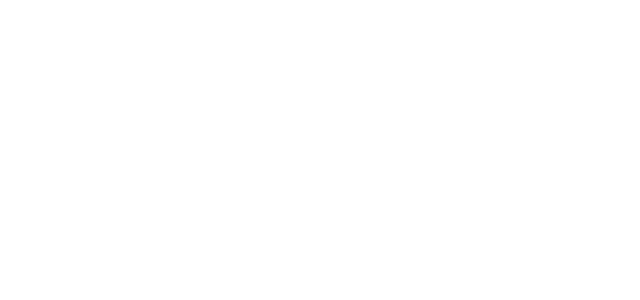
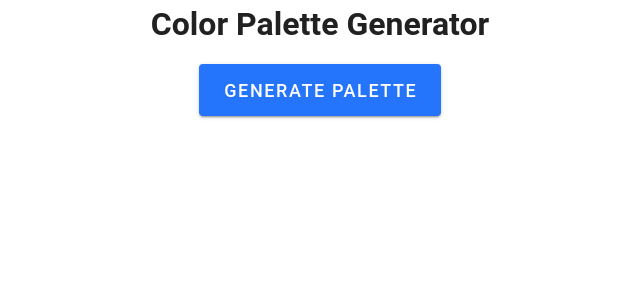
Before and after one commit to KrzyKerlin/My-Tools-App, a Vue app: page /colorPalette in a window 1280 px wide. Before the commit this address had no page. Shown: the top 300 px of the page, without its empty margins (320-960 px from the left). Built offline with nearby package versions, Linux system fonts and the light colour scheme.

Commit message:
Created color palette tool

```diff
--- a/src/main.js
+++ b/src/main.js
@@ -4,10 +4,12 @@
 import vuetify from './plugins/vuetify';
 import Home from './views/Home.vue';
 import GradientGenerator from './views/gradientGenerator/gradientGenerator.vue';
+import ColorPalette from './views/colorPalette.vue';
 
 const routes = [
      { path: "/", component: Home},
-     { path: "/gradientGenerator", component: GradientGenerator}
+     { path: "/gradientGenerator", component: GradientGenerator},
+     { path: "/colorPalette", component: ColorPalette}
 ];
 
 const router = createRouter({
--- a/src/views/Home.vue
+++ b/src/views/Home.vue
@@ -9,8 +9,9 @@
                     <v-btn :to="'/GradientGenerator'" class="btn" size="large" variant="elevated">Go</v-btn>
                 </div>
                 <div class="tool-box">
-                    <h3>Tool 2</h3>
-                    <button class="btn">Go</button>
+                    <v-icon start size="40">mdi-palette</v-icon>
+                    <h3>Color PALETTE</h3>
+                    <v-btn :to="'/ColorPalette'" class="btn" size="large" variant="elevated">Go</v-btn>
                 </div>
             </div>
         </div>
--- /dev/null
+++ b/src/views/colorPalette.vue
@@ -0,0 +1,89 @@
+<template>
+    <div class="palette-container">
+      <h1 class="mb-4">Color Palette Generator</h1>
+
+      <v-btn @click="generatePalette" color="primary" size="x-large" class="mb-6">
+        Generate Palette
+      </v-btn>
+
+      <div id="result">
+        <div v-if="palette.length" class="palette">
+          <div
+            v-for="(color, i) in palette"
+            :key="i"
+            class="color-box"
+            :style="{ backgroundColor: color }">
+            {{ color }}
+          </div>
+        </div>
+      </div>
+    </div>
+  </template>
+
+  <script>
+  import { ref } from 'vue';
+
+  export default {
+    name: 'ColorPalette',
+    setup() {
+      const palette = ref([]);
+
+      // Generates a random hex color
+      const getRandomColor = () => {
+        return `#${Math.floor(Math.random() * 16777215).toString(16).padStart(6, '0')}`;
+      };
+
+      // Generates a single palette with 5 colors
+      const generatePalette = () => {
+        palette.value = []; // Clear previous palette
+
+        for (let i = 0; i < 5; i++) {
+          palette.value.push(getRandomColor());
+        }
+      };
+
+      return {
+        palette,
+        generatePalette
+      };
+    }
+  };
+  </script>
+
+  <style scoped>
+  .palette-container {
+    display: flex;
+    flex-direction: column;
+    align-items: center;
+    justify-content: center;
+    text-align: center;
+    width: 100%;
+  }
+
+  #result {
+    margin-top: 20px;
+    width: 100%;
+    text-align: center;
+  }
+
+  .palette {
+    display: flex;
+    justify-content: center;
+    gap: 5px;
+    margin-top: 10px;
+  }
+
+  .color-box {
+    width: 100px;
+    height: 100px;
+    display: flex;
+    align-items: center;
+    justify-content: center;
+    color: white;
+    font-weight: bold;
+    border: 2px solid black;
+    border-radius: 5px;
+    box-shadow: 0 2px 4px rgba(0, 0, 0, 0.1);
+    text-shadow: 1px 1px 2px rgba(0, 0, 0, 0.5);
+  }
+  </style>
```
